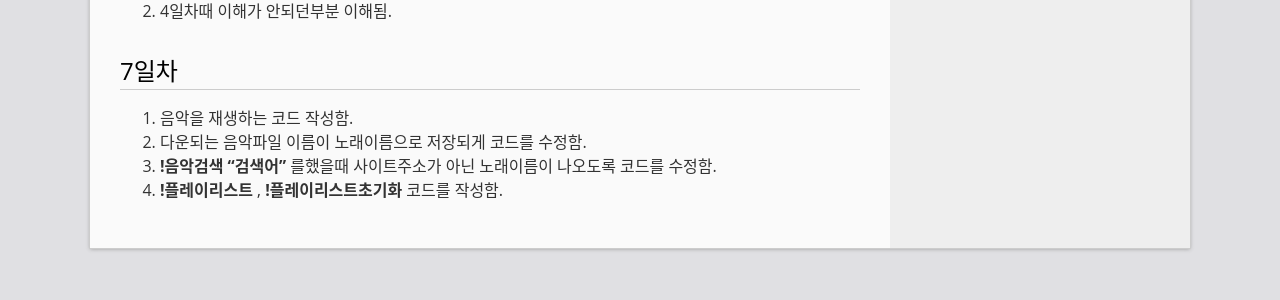
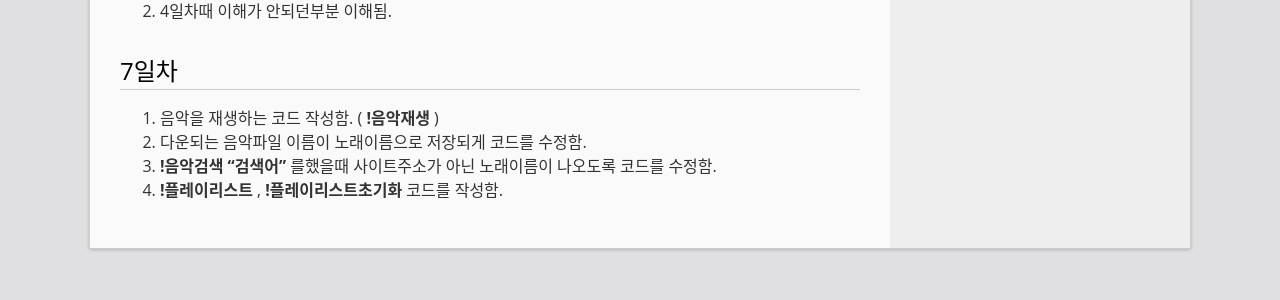
Before and after one commit to chohz1003/chohz1003.github.com, a Jekyll site: the page built from _posts/2021-07-17-Discord-Bot.md, in a window 1280 px wide. Shown: the part 1583-1883 px from the top of the page. Built offline with Jekyll 4.4.1, drawn with Linux system fonts in a browser that asks for light colours.

Commit message:
Update 2021-07-17-Discord-Bot.md

```diff
--- a/_posts/2021-07-17-Discord-Bot.md
+++ b/_posts/2021-07-17-Discord-Bot.md
@@ -50,7 +50,7 @@ pip install youtube-dl #유튜브영상 다운
 2. 4일차때 이해가 안되던부분 이해됨.
 
 ## 7일차
-1. 음악을 재생하는 코드 작성함.
+1. 음악을 재생하는 코드 작성함. ( **!음악재생** )
 2. 다운되는 음악파일 이름이 노래이름으로 저장되게 코드를 수정함.
 3. **!음악검색 "검색어"** 를했을때 사이트주소가 아닌 노래이름이 나오도록 코드를 수정함.
 4. **!플레이리스트** , **!플레이리스트초기화** 코드를 작성함.
```
